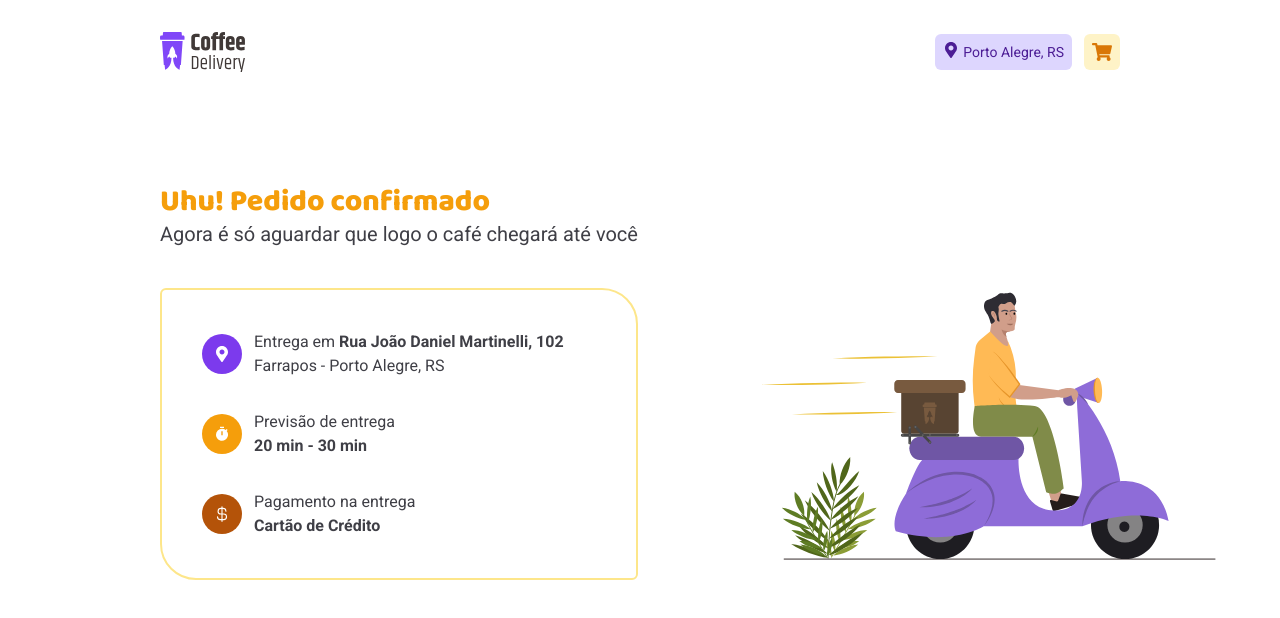
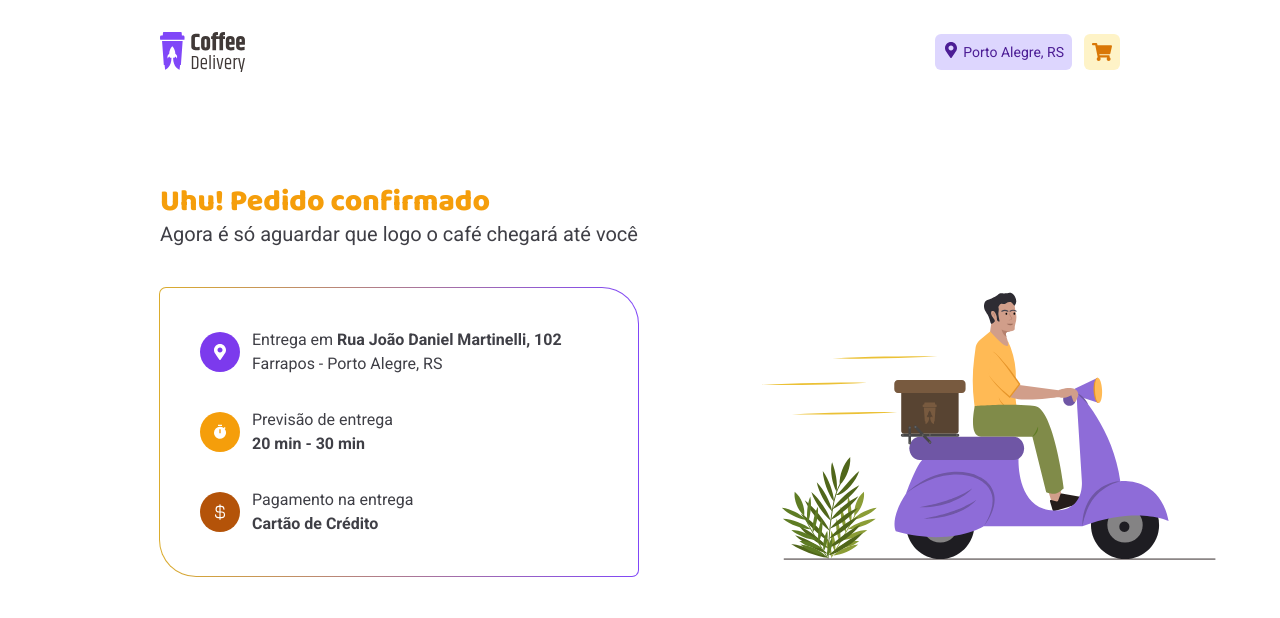
Before and after one commit to NatalyeCavalieri/Coffee-Delivery, a React (Vite) app: page /confirmed in a window 1280 px wide. Shown: the top 618 px of the page. Built offline with nearby package versions, Linux system fonts and the light colour scheme.

Commit message:
create border with gradient-color in confirmed page

```diff
--- a/src/Pages/OrderConfirmed.tsx
+++ b/src/Pages/OrderConfirmed.tsx
@@ -1,11 +1,11 @@
-import { CartEmpty } from "../components/Header/Cart/CartEmpty";
-import { Header } from "../components/Header/Header";
+import { CartEmpty } from "../components/Header/Cart/CartEmpty"
+import { Header } from "../components/Header/Header"
 import { FaMapMarkerAlt } from "react-icons/fa"
 import { MdTimer } from "react-icons/md"
 import { PiCurrencyDollar } from "react-icons/pi"
-import OrderImage from '../assets/Illustration.svg'
+import OrderImage from "../assets/Illustration.svg"
 
-export function OrderConfirmed(){
+export function OrderConfirmed() {
   return (
     <div>
       <Header>
@@ -20,7 +20,7 @@ export function OrderConfirmed(){
             Agora é só aguardar que logo o café chegará até você
           </p>
 
-          <div className="p-10 border-amber-200 border-2 rounded-tr-[36px] rounded-bl-[36px] rounded-tl-md rounded-br-md flex flex-col gap-8">
+          <div className="bg-white p-10 rounded-tr-[36px] rounded-bl-[36px] rounded-tl-md rounded-br-md flex flex-col gap-8 relative before:content-[''] before:absolute before:-inset-[1px] before:rounded-tr-[37px] before:rounded-bl-[37px] before:rounded-tl-[7px] before:rounded-br-[7px] before:bg-gradient-to-r before:from-[#DBAC2C] before:to-[#8047F8] before:-z-[1] ">
             <div className="flex gap-3 items-center">
               <div className="p-2 bg-violet-600 rounded-full flex items-center justify-center size-10">
                 <FaMapMarkerAlt className="text-white size-4" />
```
